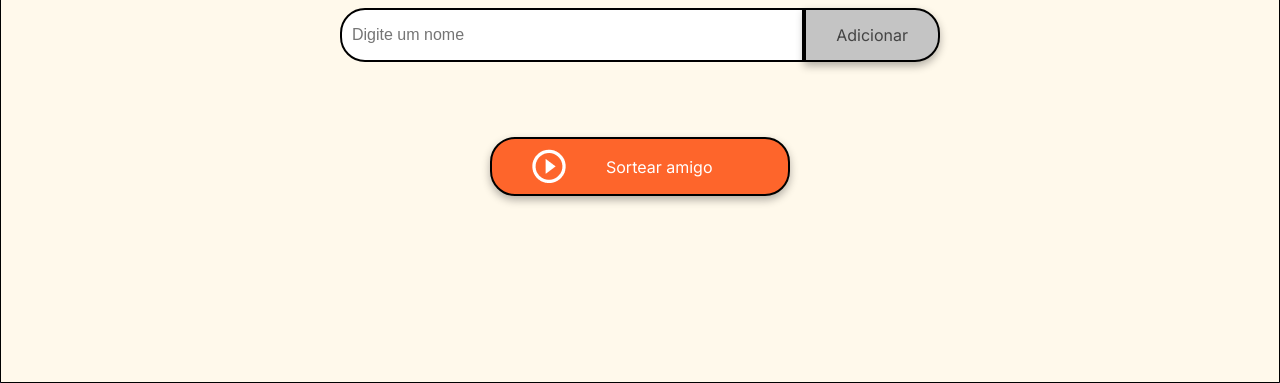
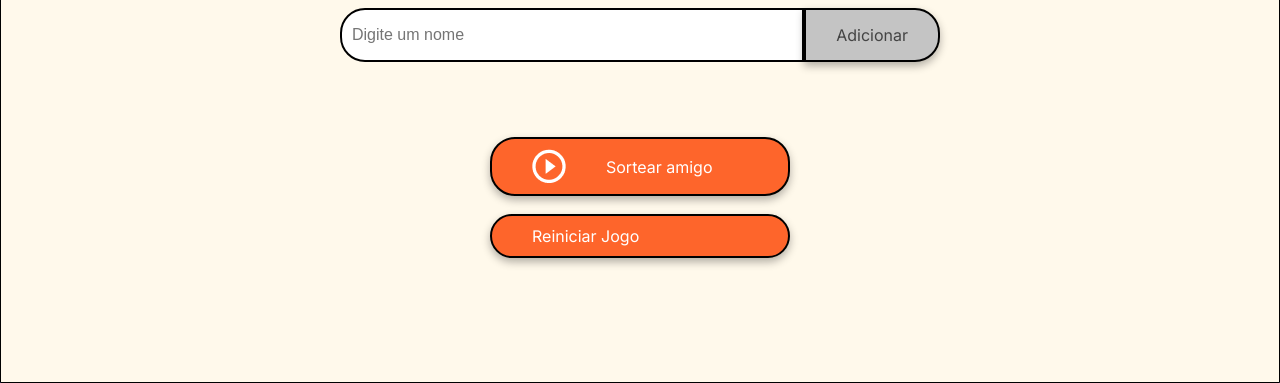
Before and after one commit to caiouleo/jogo-amigo-secreto, a plain HTML site: page challenge-amigo-secreto_pt-main/index.html in a window 1280 px wide. Shown: the part 417-800 px from the top of the page. Drawn offline with Linux system fonts and the light colour scheme.

Commit message:
adicionando reinicar

```diff
--- a/challenge-amigo-secreto_pt-main/app.js
+++ b/challenge-amigo-secreto_pt-main/app.js
@@ -33,3 +33,9 @@ function sortearAmigo() {
 
     alert("Amigo sorteado: " + nomeSorteado);
 }
+function reiniciarJogo() {
+    Amigo = []; // Zera a lista
+    document.getElementById('listaAmigos').innerHTML = ""; // Limpa a exibição
+    document.getElementById('amigo').value = ""; // Limpa o campo de entrada
+
+}
--- a/challenge-amigo-secreto_pt-main/index.html
+++ b/challenge-amigo-secreto_pt-main/index.html
@@ -32,6 +32,10 @@
                     <img src="assets/play_circle_outline.png" alt="Ícone para sortear">
                     Sortear amigo
                 </button>
+
+                <br>
+                <button class="button-draw" onclick="reiniciarJogo()">Reiniciar Jogo</button>
+
             </div>
         </section>
     </main>
```
Also changed, not shown: challenge-amigo-secreto_pt-main/style.css (line endings or trailing spaces).
